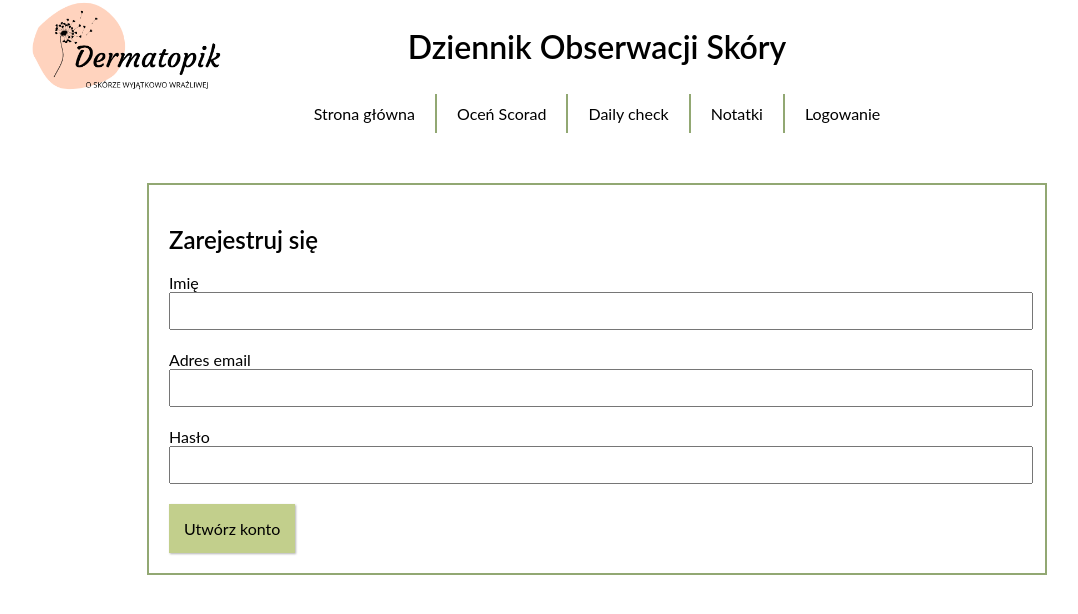
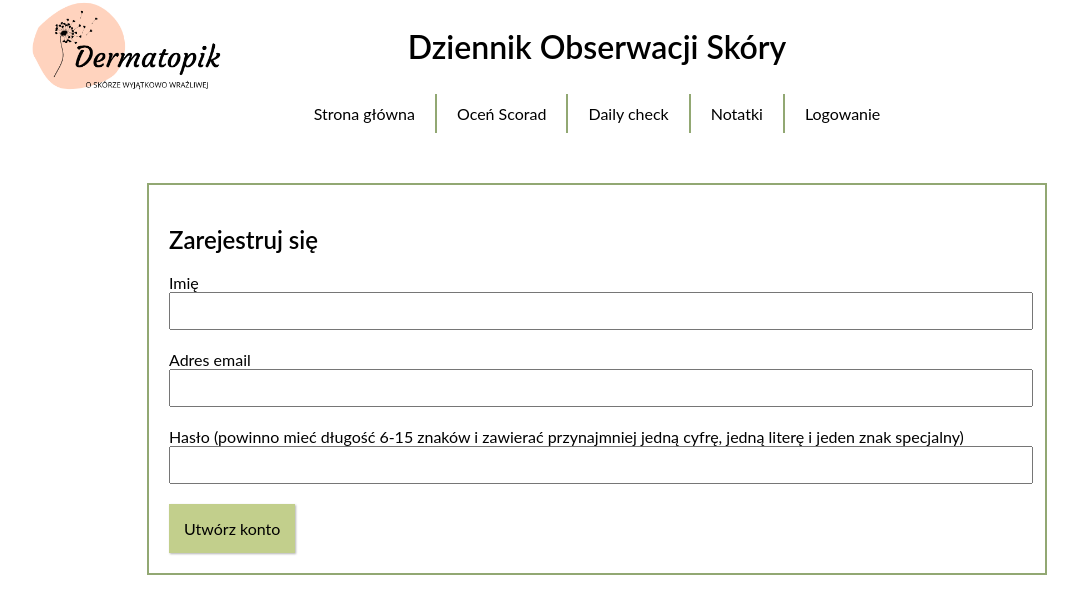
Before and after one commit to karolinachodera/dermatopik, a React (Create React App) app: page /sign-up in a window 1280 px wide. Shown: the top 614 px of the page, without its empty margins (43-1121 px from the left). Built offline with nearby package versions, Linux system fonts and the light colour scheme; no server answers.

Commit message:
add pattern attributes to form

```diff
--- a/src/components/UserForm/UserForm.tsx
+++ b/src/components/UserForm/UserForm.tsx
@@ -69,13 +69,27 @@ export function UserForm({ formType }: UserFormProps): ReactElement {
             {formType === "signup" &&
                 <>
                 <label htmlFor="user">Imię</label>
-                <input type="text" name="user" required></input>
+                <input type="text" name="user" title="Imię o długości 2-10 znaków, może zawierać tylko małe i duże litery" required minLength={2} maxLength={10} pattern="[A-Za-z]{2,10}"></input>
                 </>
             }
             <label htmlFor="email">Adres email</label>
-            <input type="email" name="email" required minLength={5}></input>
-            <label htmlFor="password">Hasło</label>
-            <input type="password" name="password" required minLength={5} maxLength={15}></input>
+            {/* wzór: znaki@znaki.litery(min2) */}
+            <input type="email" name="email" required minLength={5} pattern="[a-z0-9._%+\-]+@[a-z0-9.\-]+\.[a-z]{2,}$"></input>
+
+            {formType === "signup" &&
+                <>
+                <label htmlFor="password">Hasło (powinno mieć długość 6-15 znaków i zawierać przynajmniej jedną cyfrę, jedną literę i jeden znak specjalny)</label>
+                <input type="password" name="password" title="Hasło o długości 6-15 znaków, w tym jedna cyfra i jedna litera" required minLength={6} maxLength={15} pattern="^(?=.*\d)(?=.*[a-zA-Z])(?=.*[.\-?!&%#]).{6,15}$"></input>
+                </>
+            }
+            {
+                formType === "login" &&
+                <>
+                    <label htmlFor="password">Hasło</label>
+                    <input type="password" name="password" required minLength={6} maxLength={15}></input>
+                    </>
+            }
+
             {/* {formType === "signup" &&
                 <>
                 <label htmlFor="password-repeat">Powtórz hasło</label>
```
